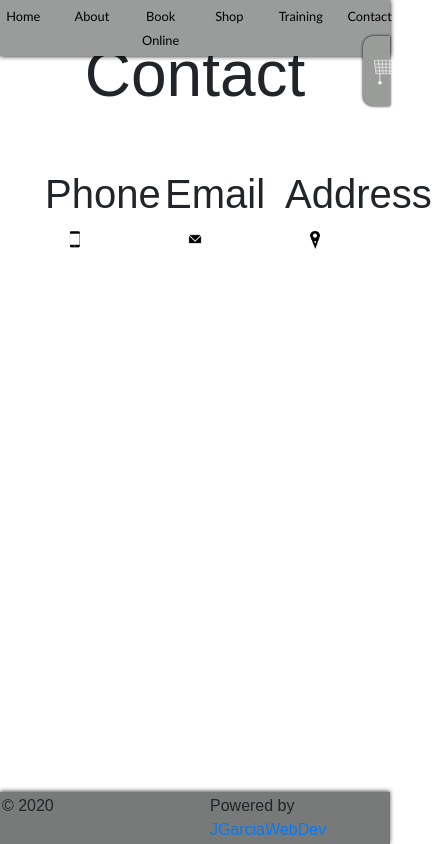
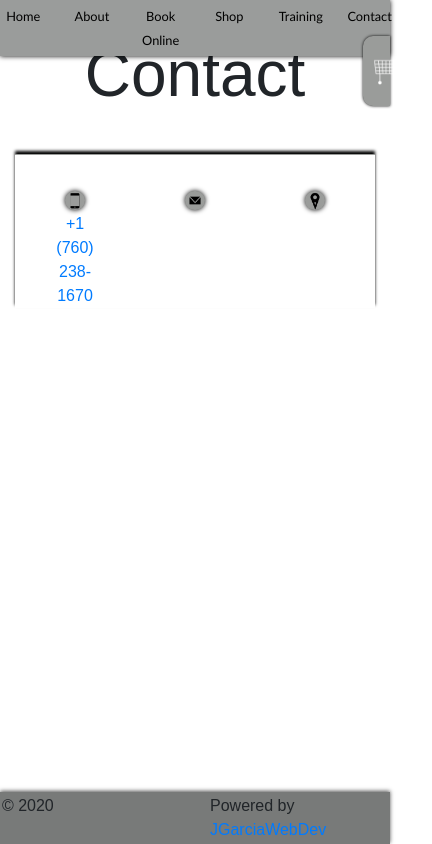
Before and after one commit to jgarcia4444/olloquis-studio, a React (Create React App) app: page /contact in a window 390 px wide. Shown: the whole page, 432 px wide, since content can reach past the window. Built offline with nearby package versions, Linux system fonts and the light colour scheme.

Commit message:
Took out medium titles and added in callable phone number.

```diff
--- a/src/components/contact/ContactContainer.css
+++ b/src/components/contact/ContactContainer.css
@@ -8,11 +8,18 @@
 }
 
 .contact-mediums-container {
-    margin-top: 15%;
+    margin-top: 10%;
+    border-top: 1px solid #9a9c9a;
+    padding-top: 10%;
+    box-shadow: 0 -3px 3px 0 black;
 }
 
 .medium-imgs {
     width: 33%;
+    box-shadow: 0 0 5px 0 black;
+    border-radius: 50%;
+    background-color: #9a9c9a;
+    padding: 1%;
 }
 
 .medium-title {
--- a/src/components/contact/ContactContainer.js
+++ b/src/components/contact/ContactContainer.js
@@ -21,13 +21,18 @@ class ContactContainer extends Component {
                     <div className="col-4">
                         <div className="container-fluid">
                             <div className="row text-center">
-                                <div className="col-12">
+                                {/* <div className="col-12">
                                     <h3 className="medium-title">
                                         Phone
                                     </h3>
-                                </div>
+                                </div> */}
                                 <div className="col-12">
                                     <img className="medium-imgs" src={Iphone} alt="Iphone" />
+                                </div>
+                            </div>
+                            <div className="row text-center">
+                                <div className="col-12">
+                                    <a href="tel:+17602381670" id="call-link">+1 (760) 238-1670</a>
                                 </div>
                             </div>
                         </div>
@@ -35,11 +40,11 @@ class ContactContainer extends Component {
                     <div className="col-4">
                         <div className="container-fluid">
                             <div className="row text-center">
-                                <div className="col-12">
+                                {/* <div className="col-12">
                                     <h3 className="medium-title">
                                         Email
                                     </h3>
-                                </div>
+                                </div> */}
                                 <div className="col-12">
                                     <img className="medium-imgs" src={Email} alt="Email" />
                                 </div>
@@ -49,11 +54,11 @@ class ContactContainer extends Component {
                     <div className="col-4">
                         <div className="container-fluid">
                             <div className="row text-center">
-                                <div className="col-12">
+                                {/* <div className="col-12">
                                     <h3 className="medium-title">
                                         Address
                                     </h3>
-                                </div>
+                                </div> */}
                                 <div className="col-12">
                                     <img className="medium-imgs" src={Location} alt="Address" />
                                 </div>
```
